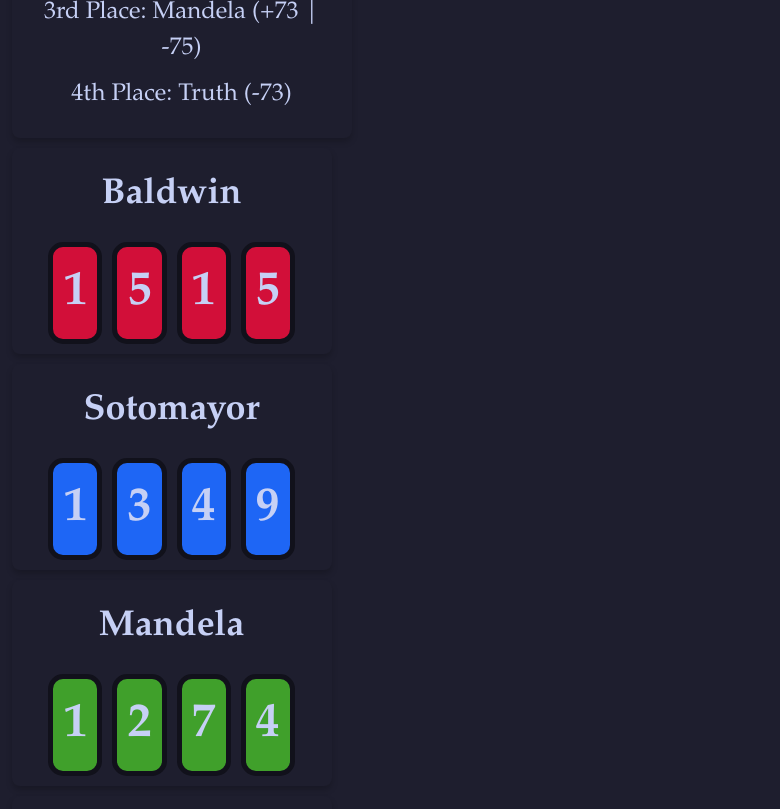
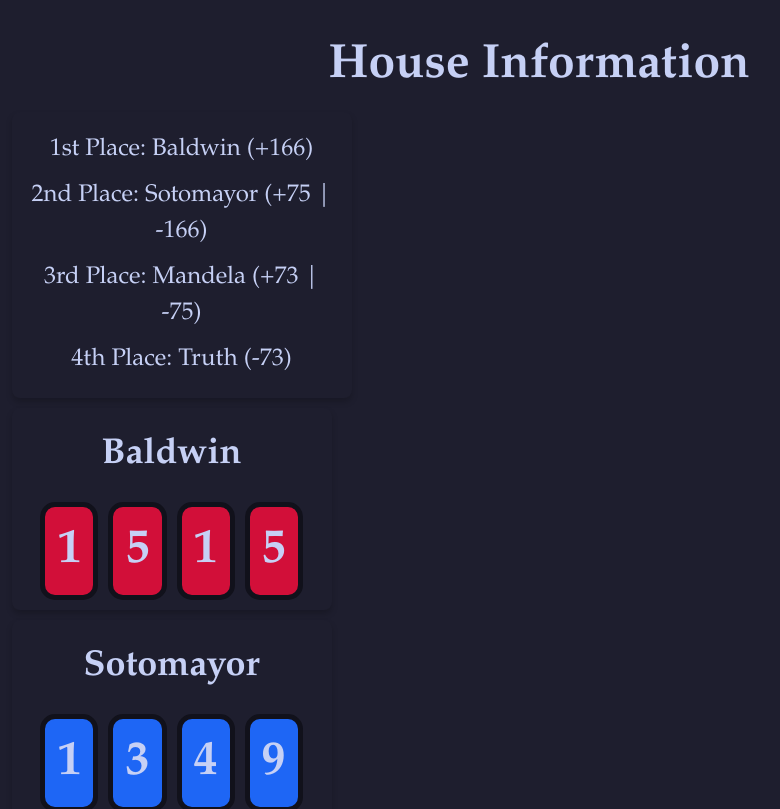
Before and after one commit to scarcekoi/house-information, a React (Vite) app: page / in a window 1280 px wide. Shown: the top 809 px of the page, without its empty margins (101-881 px from the left). Built offline with nearby package versions, Linux system fonts and the light colour scheme.

Commit message:
Update index.css

```diff
--- a/src/index.css
+++ b/src/index.css
@@ -25,24 +25,25 @@ body {
   display: flex;
   flex-direction: column;  /* Arrange widgets vertically */
   align-items: center;  /* Center horizontally */
-  justify-content: center;  /* Center vertically */
+  justify-content: flex-start;  /* Align items from the top */
   min-width: 320px;
   min-height: 100vh;
   background-color: #1E1E2E;  /* Background color */
   color: #C6D0F5;  /* Text color */
   padding: 20px;
+  overflow-y: auto;  /* Enable scrolling if content exceeds the screen height */
 }
 
 h1 {
   font-size: 3.2em;
   line-height: 1.1;
-  margin-bottom: 20px;  /* Add space between title and widgets */
+  margin-bottom: 10px;  /* Reduce space between title and widgets */
   text-align: center;  /* Center the title */
 }
 
 .widget {
   background-color: #1E1E2E;  /* Background color for widgets */
-  padding: 20px;
+  padding: 15px 20px;  /* Reduce the padding at the top and bottom */
   margin: 10px 0;
   border-radius: 8px;
   box-shadow: 0px 4px 6px rgba(0, 0, 0, 0.2); /* Shadow for separation */
@@ -53,30 +54,79 @@ h1 {
   text-align: center; /* Center the text in each widget */
 }
 
-button {
-  border-radius: 8px;
-  border: 1px solid transparent;
-  padding: 0.6em 1.2em;
-  font-size: 1em;
-  font-weight: 500;
-  font-family: inherit;
-  background-color: #1a1a1a;
-  cursor: pointer;
-  transition: border-color 0.25s;
-}
-
-button:hover {
-  border-color: #646cff;
-}
-
-button:focus,
-button:focus-visible {
-  outline: 4px auto -webkit-focus-ring-color;
-}
-
 .counter-widget {
   text-align: center;
   padding: 10px;
+}
+
+.counter-label {
+  font-size: 36px;  /* Reduce label font size */
+  font-weight: bold;
+  margin-bottom: 10px;
+}
+
+.counter {
+  display: flex;
+  font-size: 48px;
+  font-weight: bold;
+  justify-content: center;
+}
+
+.digit {
+  margin: 0 5px;
+  padding: 8px 12px;  /* Adjust padding to make digits shorter */
+  border-radius: 15px;
+  color: #C6D0F5;
+  transition: transform 0.3s ease;
+  border: 5px solid #11111B;
+}
+
+.digit:hover {
+  transform: scale(1.2);
+}
+
+/* Color the digits to match their respective counter label */
+.baldwin .digit {
+  background-color: #D20F39;
+}
+
+.sotomayor .digit {
+  background-color: #1E66F5;
+}
+
+.mandela .digit {
+  background-color: #40A02B;
+}
+
+.truth .digit {
+  background-color: #DF8E1D;
+}
+
+/* Leaderboard widget styling */
+.leaderboard {
+  font-size: 24px;
+  text-align: center;
+  display: flex;
+  flex-direction: column; /* Stack items vertically */
+  align-items: center; /* Center the items horizontally */
+}
+
+.place {
+  display: block; /* Ensures the leaderboard items stack vertically */
+  margin: 5px 0; /* Adds space between leaderboard items */
+  transition: transform 0.3s ease;
+}
+
+.place:hover {
+  transform: scale(1.1); /* Zoom in on hover */
+}
+
+.countdown {
+  font-size: 32px;
+  text-align: center;
+  margin-top: 40px;
+  font-weight: bold;
+  color: #CDD6F4;
 }
 
 @media (prefers-color-scheme: light) {
```
